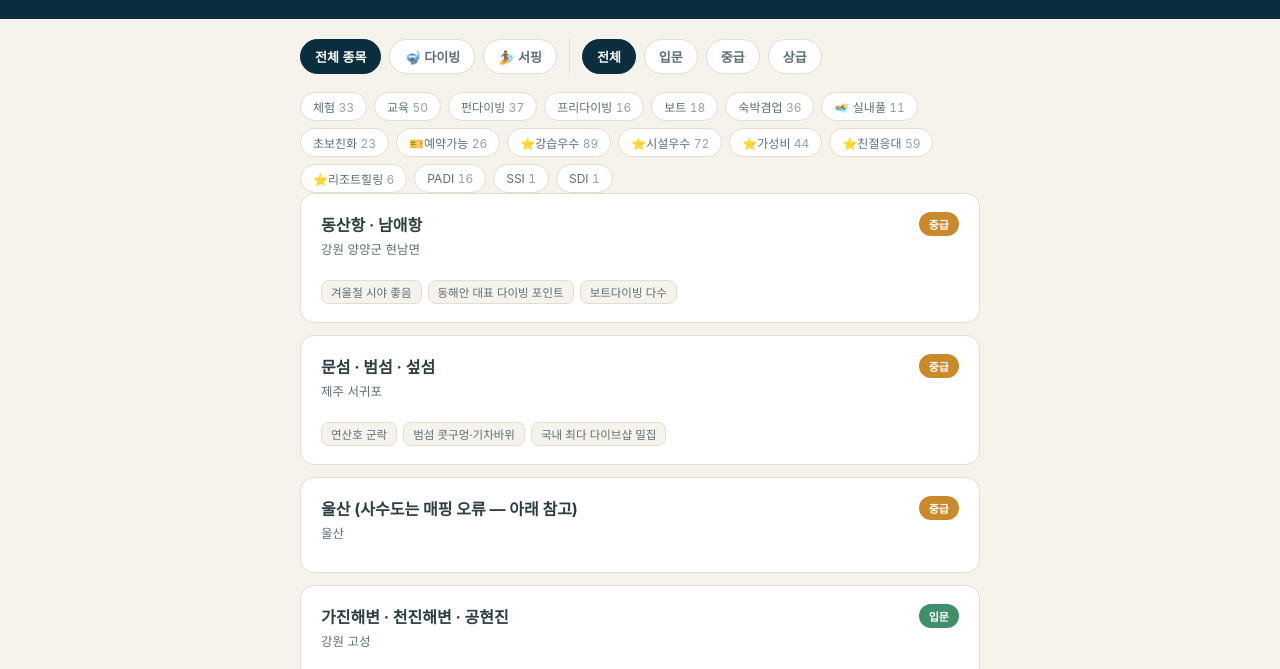
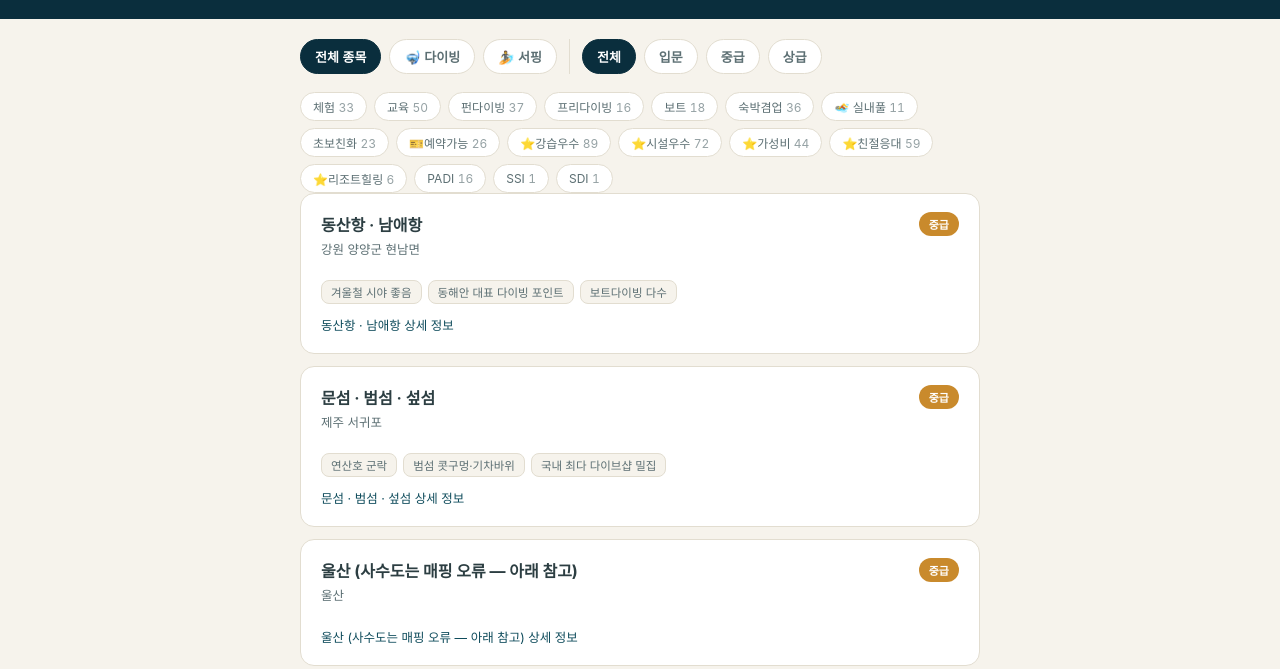
Before and after one commit to karmalis-prj/leisure-map, a plain HTML site: page index.html in a window 1280 px wide. Shown: the part 84-753 px from the top of the page. Drawn offline with Linux system fonts and the light colour scheme.

Commit message:
사이트 갱신 2026-08-02

```diff
--- a/index.html
+++ b/index.html
@@ -107,6 +107,11 @@ main{max-width:720px;margin:0 auto;padding:20px}
 .card-meta{display:flex;gap:14px;margin-top:12px;font-size:12.5px;color:var(--ink-soft);font-variant-numeric:tabular-nums}
 .card-meta span b{color:var(--ink);font-weight:600}
 .card-tags{display:flex;gap:6px;margin-top:10px;flex-wrap:wrap}
+/* 지역 상세 페이지로 가는 실제 링크. 크롤러가 따라갈 경로이자 사용자가 주소를
+   복사·공유할 수 있는 수단이다(카드 전체 클릭은 기존대로 오버레이를 연다). */
+.card-permalink{display:inline-block;margin-top:11px;font-size:12.5px;color:var(--navy-soft);text-decoration:none;border-bottom:1px solid transparent}
+.card-permalink:hover{border-bottom-color:currentColor}
+@media(prefers-color-scheme:dark){.card-permalink{color:var(--amber)}}
 .tag{font-size:11.5px;background:var(--bg);border:1px solid var(--line);padding:3px 9px;border-radius:8px;color:var(--ink-soft)}
 
 /* 샵 특성 필터 (2차 고도화) */
@@ -345,10 +350,15 @@ function renderGrid(){
         ${s.current!=="미확인" ? `<span>조류 <b>${s.current}</b></span>` : ""}
       </div>
       ${s.highlights.length ? `<div class="card-tags">${s.highlights.map(h=>`<span class="tag">${h}</span>`).join("")}</div>` : ""}
+      <a class="card-permalink" href="s/${s.id}.html">${s.name} 상세 정보</a>
     </div>
   `).join("");
   el.querySelectorAll(".site-card").forEach(card=>{
-    card.addEventListener("click",()=>openDetail(card.dataset.id));
+    card.addEventListener("click",(e)=>{
+      // 링크를 직접 눌렀을 땐 그 페이지로 보낸다(새 탭·주소 복사도 가능해야 한다).
+      if(e.target.closest("a")) return;
+      openDetail(card.dataset.id);
+    });
   });
 }
 
```
